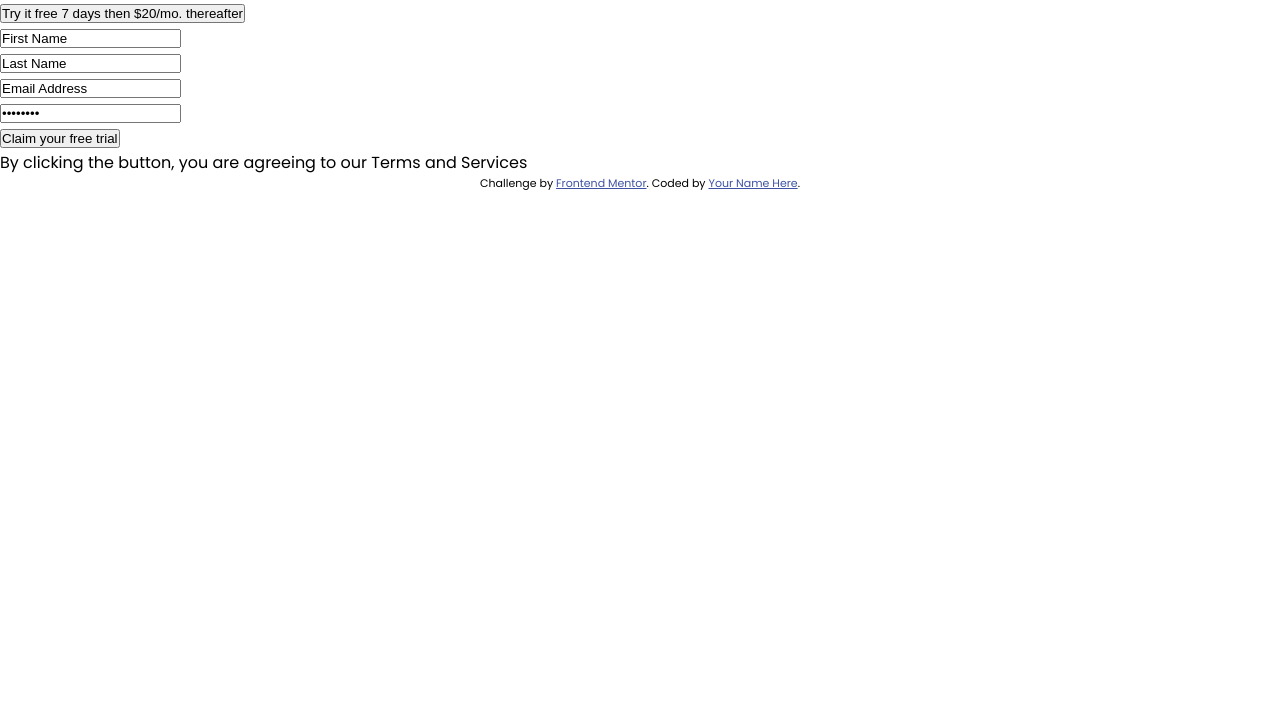
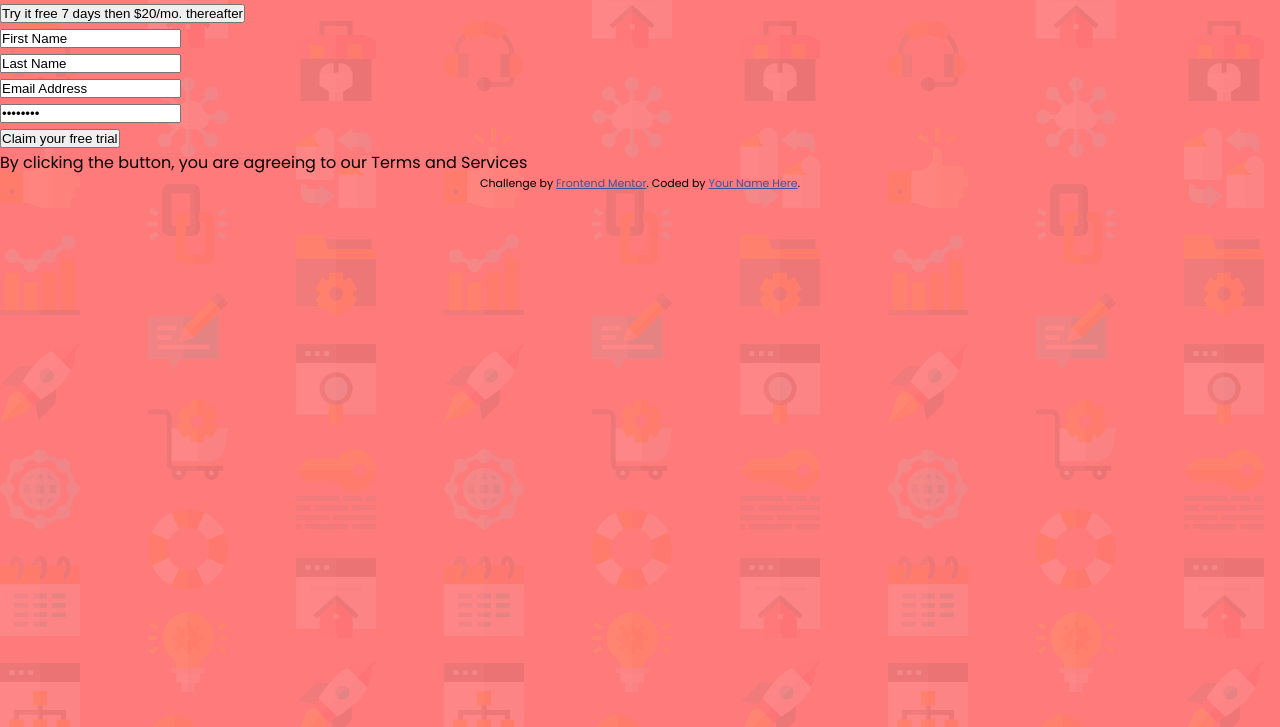
Before and after one commit to hannashapovalova/Component-with-signup-form, a plain HTML site: page index.html in a window 1280 px wide. Shown: the part 73-800 px from the top of the page. Drawn offline with Linux system fonts and the light colour scheme.

Commit message:
Added background image

```diff
--- a/styles.css
+++ b/styles.css
@@ -15,6 +15,8 @@
 }
 body {
     font-family: 'Poppins', sans-serif;
+    background-image: url('./images/bg-intro-desktop.png');
+    background-color: var(--red);
 }
 
 
```
